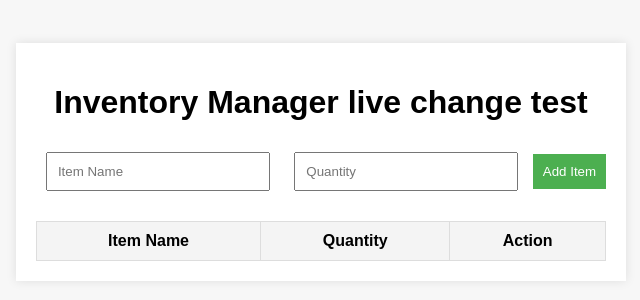
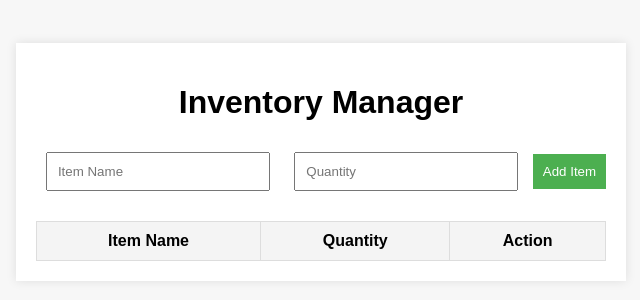
Before and after one commit to LFrown/C270_Team4, a website: page index.html in a window 1280 px wide. Shown: the part 238-538 px from the top of the page, without its empty margins (319-959 px from the left). Drawn offline with Linux system fonts and the light colour scheme.

Commit message:
Revert to correct naming

```diff
--- a/index.html
+++ b/index.html
@@ -70,7 +70,7 @@
 </head>
 <body>
     <div class="container">
-        <h1>Inventory Manager live change test</h1>
+        <h1>Inventory Manager</h1>
         <form id="itemForm">
             <input type="text" id="itemName" placeholder="Item Name" required>
             <input type="number" id="itemQuantity" placeholder="Quantity" required>
```
